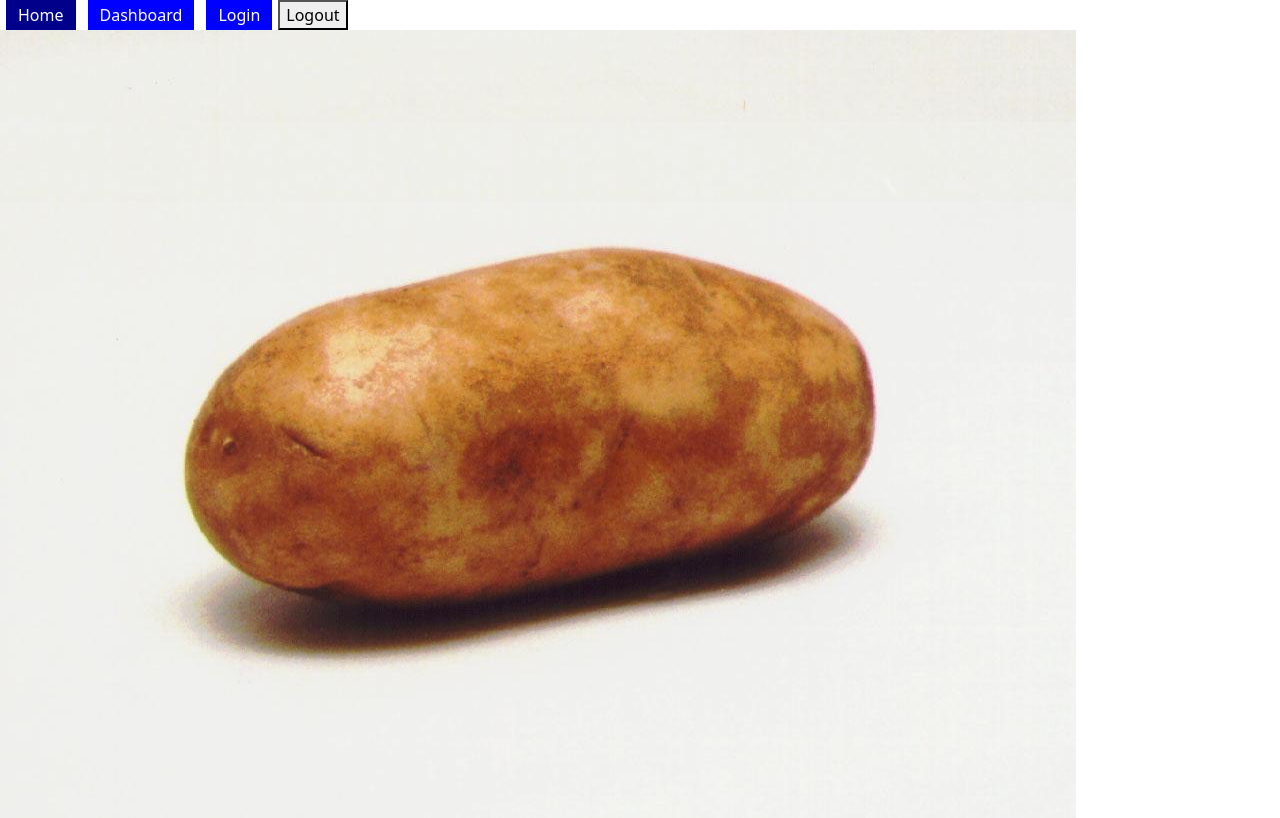
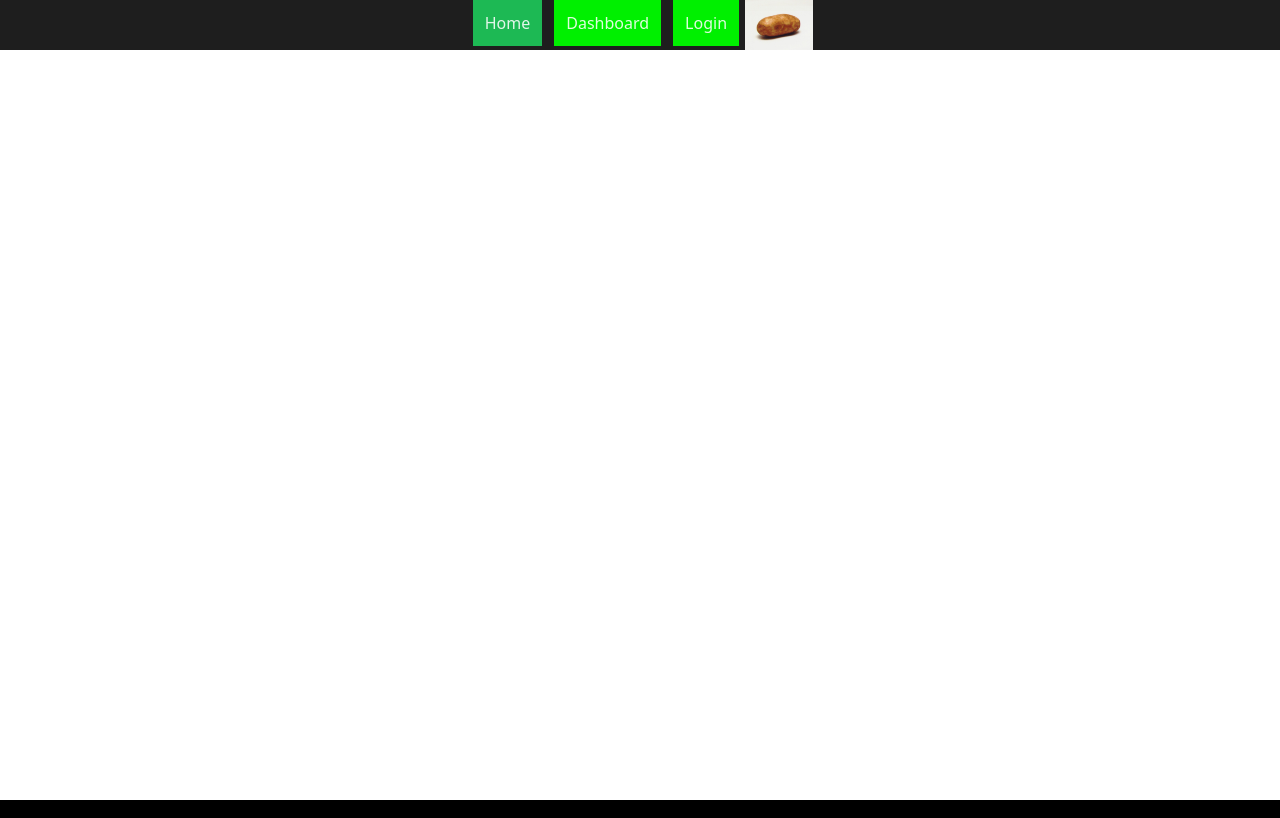
Before and after one commit to nhuse/potato-music-player, a React (Create React App) app in the folder client/: page / in a window 1280 px wide. Built offline with nearby package versions, Linux system fonts and the light colour scheme; the HTML template or start-up script is replaced by a standard one.

Commit message:
Better Styling + Player bug fix

```diff
--- a/client/src/App.css
+++ b/client/src/App.css
@@ -1,8 +1,10 @@
 html {
+  background-color: black;
   height: 100%;
 }
 
 body {
+  background-color: black;
   height: 100%;
 }
 
--- a/client/src/App.js
+++ b/client/src/App.js
@@ -5,7 +5,6 @@ import Dashboard from './Dashboard'
 import Navbar from './NavBar';
 import {useHistory, Route, Switch, Link, Redirect} from 'react-router-dom'
 import React, {useEffect, useState} from 'react';
-import potato from './potato.jpg'
 
 const params = new URLSearchParams(window.location.hash.substr(1));
 const accessToken = params.get("access_token")
@@ -13,29 +12,26 @@ const accessToken = params.get("access_token")
 console.log({accessToken})
 
 function App() {
-  const [isLoggedIn, setIsLoggedIn] = useState(false);
-  const [accessTokenHook, setAccessToken] =useState('')
+  // const [isLoggedIn, setIsLoggedIn] = useState(false);
+  const [accessTokenState, setAccessToken] = useState()
   useEffect(() => {
     if(accessToken){
-    setIsLoggedIn(true)
     setAccessToken(accessToken)
-  }
-},[accessToken])
+    }
+  },[accessToken])
 
-console.log({accessTokenHook})
-  console.log({accessToken})
+  console.log({accessTokenState})
   return (
     <div>
-      <Navbar setIsLoggedIn={()=>setIsLoggedIn()} />
+      <Navbar accessToken={accessTokenState} setAccessToken={setAccessToken} />
       <Switch>
         <Route exact path="/login">
           <Login/>
         </Route>
         <Route exact path="/dashboard">
-          <Dashboard accessTokenHook={accessTokenHook} isLoggedIn={isLoggedIn} />
+          <Dashboard accessToken={accessTokenState} />
         </Route>
       </Switch>
-      <img src={potato} alt='potato'/>
     </div>
     // accessToken ? <Dashboard accessToken={accessToken} /> : <Login />
   );
--- a/client/src/Dashboard.js
+++ b/client/src/Dashboard.js
@@ -9,8 +9,7 @@ import SongListContainer from './SongListContainer'
 // import SearchBar from './SearchBar'
 import {Redirect} from 'react-router-dom'
 
-export default function Dashboard({ accessTokenHook: accessTokenHook, isLoggedIn }) {
-    const accessToken = accessTokenHook
+export default function Dashboard({ accessToken }) {
     const [currentGenreID, setCurrentGenreID] = useState("")
     const [genrePlaylists, setGenrePlaylists] = useState([])
     const [songList, setSongList] = useState([])
@@ -18,7 +17,8 @@ export default function Dashboard({ accessTokenHook: accessTokenHook, isLoggedIn
     const [searchInput, setSearchInput] = useState('')
     const [searchResponse, setSearchResponse] = useState([])
     console.log({accessToken})
-    // if (!isLoggedIn) return <Redirect to="/login" />;
+
+
     function handleGenreChange(id) {
         setCurrentGenreID(id)
     }
@@ -81,16 +81,16 @@ export default function Dashboard({ accessTokenHook: accessTokenHook, isLoggedIn
     //     setSearchInput(event.target.value)
     // }
 
+    if(!accessToken) {
+        return <Redirect to="/login" />
+    }
     return (
         <div className="dashboard">
-            <header className="header">
-                {/* <SearchBar accessToken={accessToken} searchInput={searchInput} onSearchChange={onSearchChange} searchResponse={searchResponse} setSearchResponse={setSearchResponse} /> */}
-            </header>
             <aside className="side-bar">
                 <SideBar accessToken={accessToken} handleGenreChange={handleGenreChange} />
             </aside>
             <div className="playlist-song-container">
-                {songList.length === 0 ?
+            {songList.length === 0 ?
                 <PlaylistFetch accessToken={accessToken} genrePlaylists={genrePlaylists} handlePlaylistClick={handlePlaylistClick} />
                 :
                 <SongListContainer songList={songList} chooseTrack={chooseTrack} />
--- a/client/src/Login.js
+++ b/client/src/Login.js
@@ -2,16 +2,16 @@ import React from 'react'
 import { Container } from "react-bootstrap"
 
 const client_ID = "d464d95ff32b4e2aa6de17a36668212d" //public
-const redirect_URI = "http://localhost:3000/"
+const redirect_URI = "http://localhost:3000/dashboard"
 
 export default function Login() {
     const AUTH_URL = `https://accounts.spotify.com/authorize?client_id=${client_ID}&response_type=token&redirect_uri=${redirect_URI}&scope=streaming%20user-read-email%20user-read-private%20playlist-read-private%20user-library-read%20user-library-modify%20user-read-playback-state%20user-modify-playback-state`
 
     return (
         <Container
-        className="d-flex justify-content-center align-items-center" // boostrap css
-        style={{minHeight: "100vh"}}>
-            <a className="btn btn-success btn-lg" href={AUTH_URL}>Login With Spotify</a>
+            className="d-flex justify-content-center align-items-center" // boostrap css
+            style={{minHeight: "100vh"}}>
+                <a className="btn btn-success btn-lg" href={AUTH_URL}>Login With Spotify</a>
         </Container>
     )
 }
--- /dev/null
+++ b/client/src/NavBar.css
@@ -0,0 +1,9 @@
+.nav-bar {
+    background-color: #1e1e1e;
+    text-align: center;
+    height: auto;
+}
+
+#potato-img {
+    height: 50px
+}
--- a/client/src/NavBar.js
+++ b/client/src/NavBar.js
@@ -1,36 +1,34 @@
 import React from "react";
 import { NavLink, useHistory } from "react-router-dom";
+import './NavBar.css'
+import potato from './potato.jpg'
 
 const linkStyles = {
   width: "100px",
   padding: "12px",
   margin: "0 6px 6px",
-  background: "blue",
+  background: "#00f000",
   textDecoration: "none",
-  color: "white",
+  color: "rgba(255,255,255,.87)",
 };
 
-function Navbar({ setIsLoggedIn }) {
+function Navbar({ accessToken, setAccessToken }) {
   const history = useHistory();
 
   function handleLogout() {
-    setIsLoggedIn(false);
+    setAccessToken(null);
     history.push("/login");
   }
 
   return (
-    <div>
+    <div className="nav-bar">
       <NavLink
         to="/"
-        /* set exact so it knows to only set activeStyle when route is deeply equal to link */
         exact
-        /* add styling to Navlink */
         style={linkStyles}
-        /* add prop for activeStyle */
         activeStyle={{
-          background: "darkblue",
-        }}
-      >
+          background: "#1db954",
+      }}>
         Home
       </NavLink>
       <NavLink
@@ -38,22 +36,30 @@ function Navbar({ setIsLoggedIn }) {
         exact
         style={linkStyles}
         activeStyle={{
-          background: "darkblue",
-        }}
-      >
+          background: "#1db954",
+      }}>
         Dashboard
       </NavLink>
+      {accessToken ?
+      <NavLink onClick={handleLogout}
+        to="/"
+        style={linkStyles}
+        activeStyle={{
+          background: "#1db954",
+      }}>Logout
+      </NavLink>
+      :
       <NavLink
         to="/login"
         exact
         style={linkStyles}
         activeStyle={{
-          background: "darkblue",
-        }}
-      >
+          background: "#1db954",
+      }}>
         Login
       </NavLink>
-      <button onClick={handleLogout}>Logout</button>
+      }
+      <img src={potato} alt='potato' id="potato-img" />
     </div>
   );
 }
```
